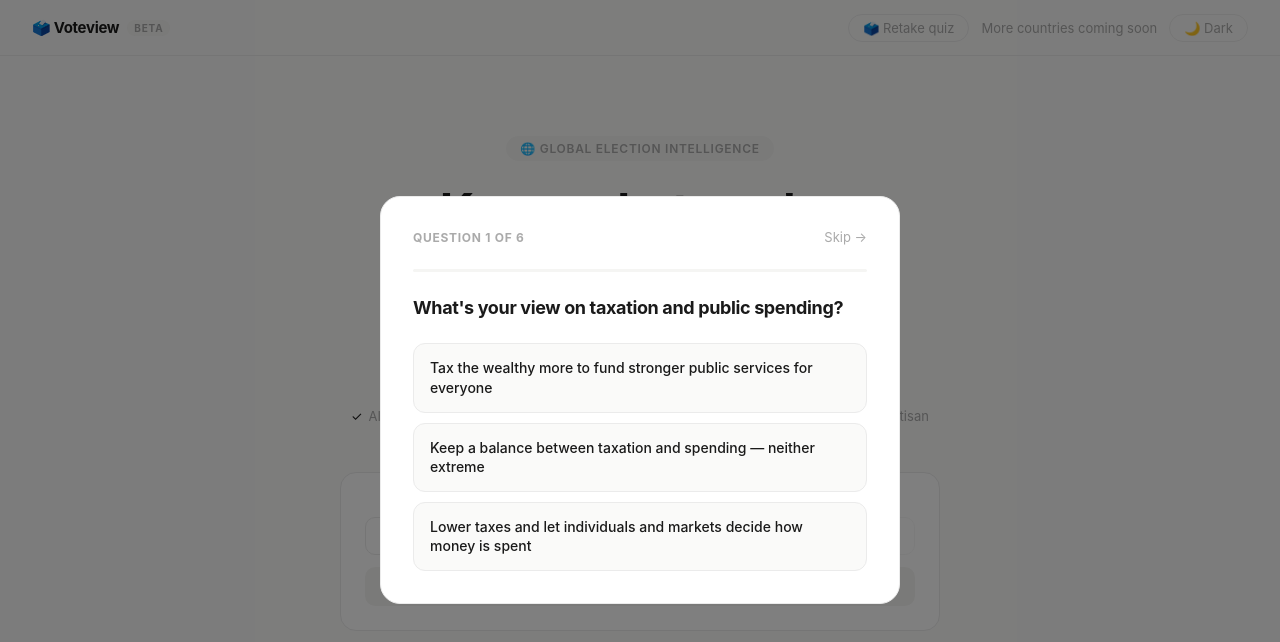
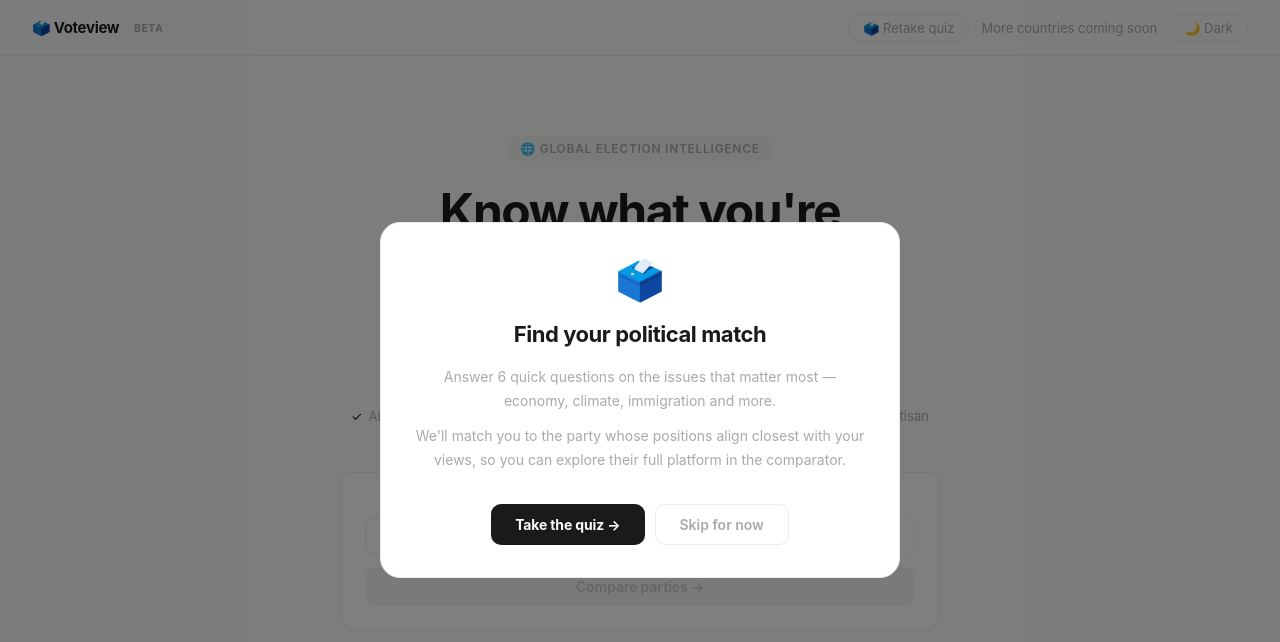
Before and after one commit to rthakur06/voteview, a Next.js app: page / in a window 1280 px wide. Shown: the top 642 px of the page. Built offline with nearby package versions, Linux system fonts and the light colour scheme.

Commit message:
add quiz option

```diff
--- a/app/page.js
+++ b/app/page.js
@@ -442,6 +442,7 @@ function IssuePill({ issue, active, onClick }) {
 }
 
 function QuizModal({ onComplete, onSkip }) {
+  const [started, setStarted] = useState(false);
   const [step, setStep] = useState(0);
   const [answers, setAnswers] = useState({});
 
@@ -456,7 +457,7 @@ function QuizModal({ onComplete, onSkip }) {
   }
 
   const q = QUIZ_QUESTIONS[step];
-  const progress = ((step) / QUIZ_QUESTIONS.length) * 100;
+  const progress = (step / QUIZ_QUESTIONS.length) * 100;
 
   return (
     <div style={{
@@ -470,31 +471,76 @@ function QuizModal({ onComplete, onSkip }) {
         padding: "2rem", maxWidth: 520, width: "100%",
         border: "1px solid var(--border)",
       }}>
+
+        {/* Intro screen */}
+        {!started ? (
+          <div style={{ textAlign: "center" }}>
+            <div style={{ fontSize: 40, marginBottom: "1rem" }}>🗳️</div>
+            <h2 style={{
+              fontSize: 22, fontWeight: 700, letterSpacing: "-0.02em",
+              color: "var(--text-primary)", margin: "0 0 1rem", lineHeight: 1.3
+            }}>
+              Find your political match
+            </h2>
+            <p style={{
+              fontSize: 14, color: "var(--text-muted)", lineHeight: 1.7,
+              margin: "0 0 0.75rem"
+            }}>
+              Answer 6 quick questions on the issues that matter most — economy, climate, immigration and more.
+            </p>
+            <p style={{
+              fontSize: 14, color: "var(--text-muted)", lineHeight: 1.7,
+              margin: "0 0 2rem"
+            }}>
+              We'll match you to the party whose positions align closest with your views, so you can explore their full platform in the comparator.
+            </p>
+            <div style={{ display: "flex", gap: 10, justifyContent: "center" }}>
+              <button
+                onClick={() => setStarted(true)}
+                style={{
+                  padding: "11px 24px", borderRadius: 10,
+                  fontWeight: 700, fontSize: 14,
+                  background: "var(--text-primary)",
+                  color: "var(--bg)",
+                  border: "none", cursor: "pointer",
+                  letterSpacing: "-0.01em",
+                }}
+              >
+                Take the quiz →
+              </button>
+              <button
+                onClick={onSkip}
+                style={{
+                  padding: "11px 24px", borderRadius: 10,
+                  fontWeight: 600, fontSize: 14,
+                  background: "transparent",
+                  color: "var(--text-muted)",
+                  border: "1.5px solid var(--border)",
+                  cursor: "pointer",
+                }}
+              >
+                Skip for now
+              </button>
+            </div>
+          </div>
+        ) : (
+
+          /* Quiz questions */
+          <div>
             <div style={{ display: "flex", justifyContent: "space-between", alignItems: "center", marginBottom: "1.5rem" }}>
               <span style={{ fontSize: 12, fontWeight: 700, color: "var(--text-muted)", letterSpacing: "0.06em", textTransform: "uppercase" }}>
                 Question {step + 1} of {QUIZ_QUESTIONS.length}
               </span>
-          <button onClick={onSkip} style={{
-            background: "none", border: "none", fontSize: 13,
-            color: "var(--text-muted)", cursor: "pointer", padding: 0,
-          }}>
+              <button onClick={onSkip} style={{ background: "none", border: "none", fontSize: 13, color: "var(--text-muted)", cursor: "pointer", padding: 0 }}>
                 Skip →
               </button>
             </div>
-
-        {/* Progress bar */}
             <div style={{ height: 3, background: "var(--bg-muted)", borderRadius: 99, marginBottom: "1.5rem" }}>
-          <div style={{
-            height: "100%", borderRadius: 99,
-            background: "var(--text-primary)",
-            width: `${progress}%`, transition: "width 0.3s",
-          }} />
+              <div style={{ height: "100%", borderRadius: 99, background: "var(--text-primary)", width: `${progress}%`, transition: "width 0.3s" }} />
             </div>
-
             <h2 style={{ fontSize: 18, fontWeight: 700, letterSpacing: "-0.02em", color: "var(--text-primary)", marginBottom: "1.5rem", lineHeight: 1.3 }}>
               {q.question}
             </h2>
-
             <div style={{ display: "flex", flexDirection: "column", gap: 10 }}>
               {q.options.map(opt => (
                 <button
@@ -502,25 +548,19 @@ function QuizModal({ onComplete, onSkip }) {
                   onClick={() => handleAnswer(q.id, opt.value)}
                   style={{
                     padding: "14px 16px", borderRadius: 12, cursor: "pointer",
-                border: "1.5px solid var(--border)",
-                background: "var(--bg)",
-                color: "var(--text-primary)",
-                fontSize: 14, textAlign: "left", fontWeight: 500,
-                transition: "all 0.15s", lineHeight: 1.4,
+                    border: "1.5px solid var(--border)", background: "var(--bg)",
+                    color: "var(--text-primary)", fontSize: 14, textAlign: "left",
+                    fontWeight: 500, transition: "all 0.15s", lineHeight: 1.4,
                   }}
-              onMouseEnter={e => {
-                e.currentTarget.style.borderColor = "var(--text-primary)";
-                e.currentTarget.style.background = "var(--bg-muted)";
-              }}
-              onMouseLeave={e => {
-                e.currentTarget.style.borderColor = "var(--border)";
-                e.currentTarget.style.background = "var(--bg)";
-              }}
+                  onMouseEnter={e => { e.currentTarget.style.borderColor = "var(--text-primary)"; e.currentTarget.style.background = "var(--bg-muted)"; }}
+                  onMouseLeave={e => { e.currentTarget.style.borderColor = "var(--border)"; e.currentTarget.style.background = "var(--bg)"; }}
                 >
                   {opt.label}
                 </button>
               ))}
             </div>
+          </div>
+        )}
       </div>
     </div>
   );
```
Lines whose indentation alone changed are shown as unchanged.
